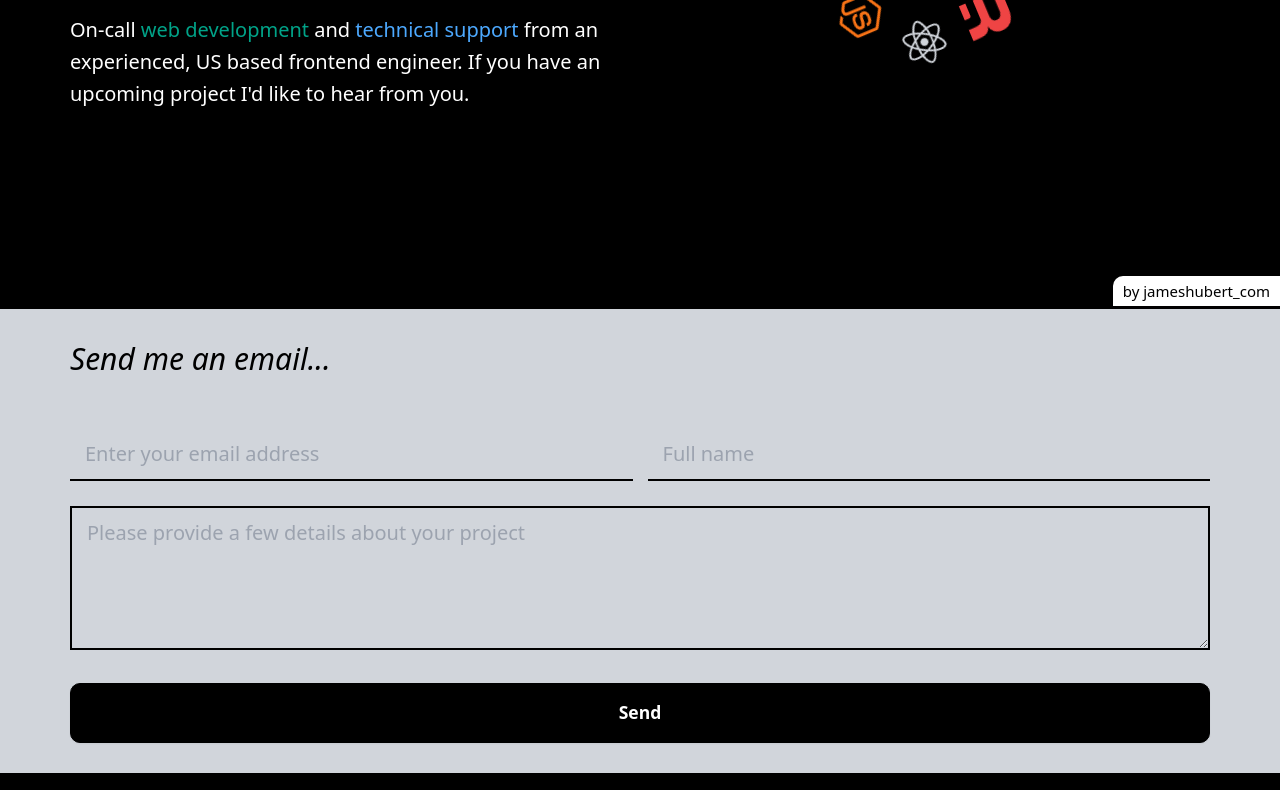
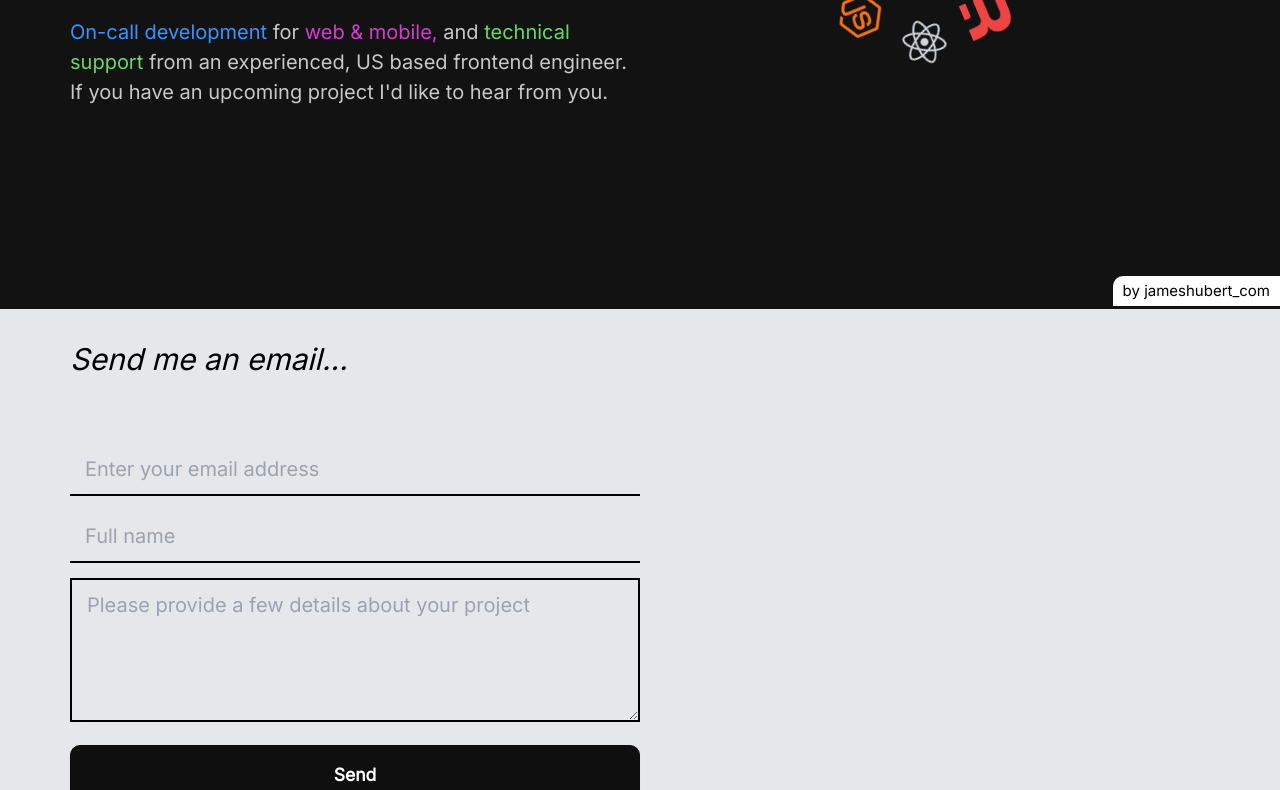
Before and after one commit to jwhubert91/jameshubert-dot-com, a Gatsby site: page / in a window 1280 px wide. Shown: the part 494-1284 px from the top of the page. Built offline with nearby package versions, Linux system fonts and the light colour scheme; Gatsby itself is replaced by a stand-in of ours.

Commit message:
add remix theme

```diff
--- a/gatsby-config.ts
+++ b/gatsby-config.ts
@@ -20,8 +20,7 @@ const config: GatsbyConfig = {
     resolve: `gatsby-plugin-google-fonts`,
     options: {
       fonts: [
-        `limelight`,
-        `source sans pro\:300,400,400i,700` // you can also specify font weights and styles
+        `Inter`,
       ],
       display: 'swap'
     }
--- a/package.json
+++ b/package.json
@@ -16,10 +16,10 @@
     "typecheck": "tsc --noEmit"
   },
   "dependencies": {
+    "@emailjs/browser": "^4.3.3",
     "@mdx-js/react": "^3.0.1",
     "autoprefixer": "^10.4.19",
     "daisyui": "^4.10.1",
-    "emailjs": "^4.0.3",
     "gatsby": "^5.13.3",
     "gatsby-plugin-google-fonts": "^1.0.1",
     "gatsby-plugin-manifest": "^5.13.1",
--- a/src/components/ContactForm.tsx
+++ b/src/components/ContactForm.tsx
@@ -1,17 +1,27 @@
 import React, { useState } from "react"
+
+// packages
+import emailjs from "@emailjs/browser"
+
+// components
 import TextInput from "./TextInput"
 import TextArea from "./TextArea"
 
-const ContactForm = ({}) => {
+const ContactForm = ({ className = "" }) => {
   const [email, setEmail] = useState("")
   const [name, setName] = useState("")
   const [message, setMessage] = useState("")
 
+  const handleSubmit = (e: React.MouseEvent<HTMLButtonElement>) => {
+    e.preventDefault()
+
+    console.log({ email, name, message })
+  }
+
   return (
-    <div className="container text-black">
+    <div className={`container text-black mb-5 grid grid-cols-2 ${className}`}>
+      <div className="col-span-1 flex flex-col gap-y-3">
         <h3 className="text-2xl mb-10 italic">Send me an email...</h3>
-      <div className="mb-5">
-        <div className="grid gap-x-3 grid-cols-1 sm:grid-cols-2 mb-5">
         <TextInput
           inputType="email"
           inputName="email"
@@ -28,7 +38,6 @@ const ContactForm = ({}) => {
           value={name}
           onChange={(e) => setName(e.target.value)}
         />
-        </div>
         <TextArea
           inputBorderClassName="focus:border-primary"
           placeholderText="Please provide a few details about your project"
@@ -36,13 +45,13 @@ const ContactForm = ({}) => {
           value={message}
           onChange={(e) => setMessage(e.target.value)}
         />
-      </div>
         <button
           className="btn btn-neutral btn-block text-white hover:text-secondary"
-        // disabled={email && name && message ? false : true}
+          onClick={(e) => handleSubmit(e)}
         >
           Send
         </button>
+      </div>
     </div>
   )
 }
--- a/src/pages/index.tsx
+++ b/src/pages/index.tsx
@@ -1,9 +1,7 @@
 import * as React from "react"
-import type { HeadFC, PageProps, Link } from "gatsby"
+import type { HeadFC, PageProps } from "gatsby"
 import Navbar from "../components/Navbar"
 import RotatingCircle from "../components/RotatingCircle"
-import TextInput from "../components/TextInput"
-import TextArea from "../components/TextArea"
 import StickyTwitterLink from "../components/StickyTwitterLink"
 import ContactForm from "../components/ContactForm"
 
@@ -23,10 +21,12 @@ const IndexPage: React.FC<PageProps> = () => {
             <br /> as-a-service
           </h2>
           <h3 className="text-xl md:text-2xl mb-6 text-gray-400">
-            React, NextJS, and Gatsby development on demand
+            React, NextJS, Gatsby, Flutter, Webflow, and Shopify development on
+            demand
           </h3>
-          <h4 className="text-sm md:text-base">
-            On-call <span className="text-primary">web development</span> and{" "}
+          <h4 className="">
+            <span className="text-primary">On-call development</span> for{" "}
+            <span className="text-accent">web & mobile,</span> and{" "}
             <span className="text-secondary">technical support</span> from an
             experienced, US based frontend engineer. If you have an upcoming
             project I'd like to hear from you.
@@ -40,7 +40,7 @@ const IndexPage: React.FC<PageProps> = () => {
       {/* <div>services</div>
       <div>work</div> */}
       {/* contact */}
-      <div className="bg-gray-300 min-h-[400px] flex-1">
+      <div className="bg-gray-200 min-h-[400px] flex-1" id="contact">
         <ContactForm />
       </div>
       {/* texture footer */}
--- a/tailwind.config.js
+++ b/tailwind.config.js
@@ -1,4 +1,6 @@
 /** @type {import('tailwindcss').Config} */
+const defaultTheme = require("tailwindcss/defaultTheme")
+
 module.exports = {
   content: [
     "./src/pages/**/*.{js,jsx,ts,tsx}",
@@ -10,11 +12,14 @@ module.exports = {
         xxs: "0.6em",
         base: ["20px", "32px"],
       },
+      fontFamily: {
+        sans: ['"Inter"', ...defaultTheme.fontFamily.sans],
+      },
     },
   },
   daisyui: {
     themes: [
-      "mayanRevival",
+      "remix",
       {
         mayanRevival: {
           primary: "#00A388", // Jade Green (Primary)
@@ -29,6 +34,21 @@ module.exports = {
           charcoal: "#333333",
         },
       },
+      {
+        remix: {
+          primary: "#3992FF",
+          primaryAccent: "#1C6DF4",
+          secondary: "#6AD868",
+          accent: "#D83BD2",
+          info: "#FECC1A",
+          warning: "#FECC1A",
+          "base-100": "#121212",
+          "base-content": "#C8C8C8",
+          gray: "#DDD",
+          "light-gray": "#F4F4F4",
+          charcoal: "#333",
+        },
+      },
     ],
   },
   plugins: [require("daisyui")],
```
Also changed, not shown: 1 other file. Lines whose indentation alone changed are shown as unchanged.
